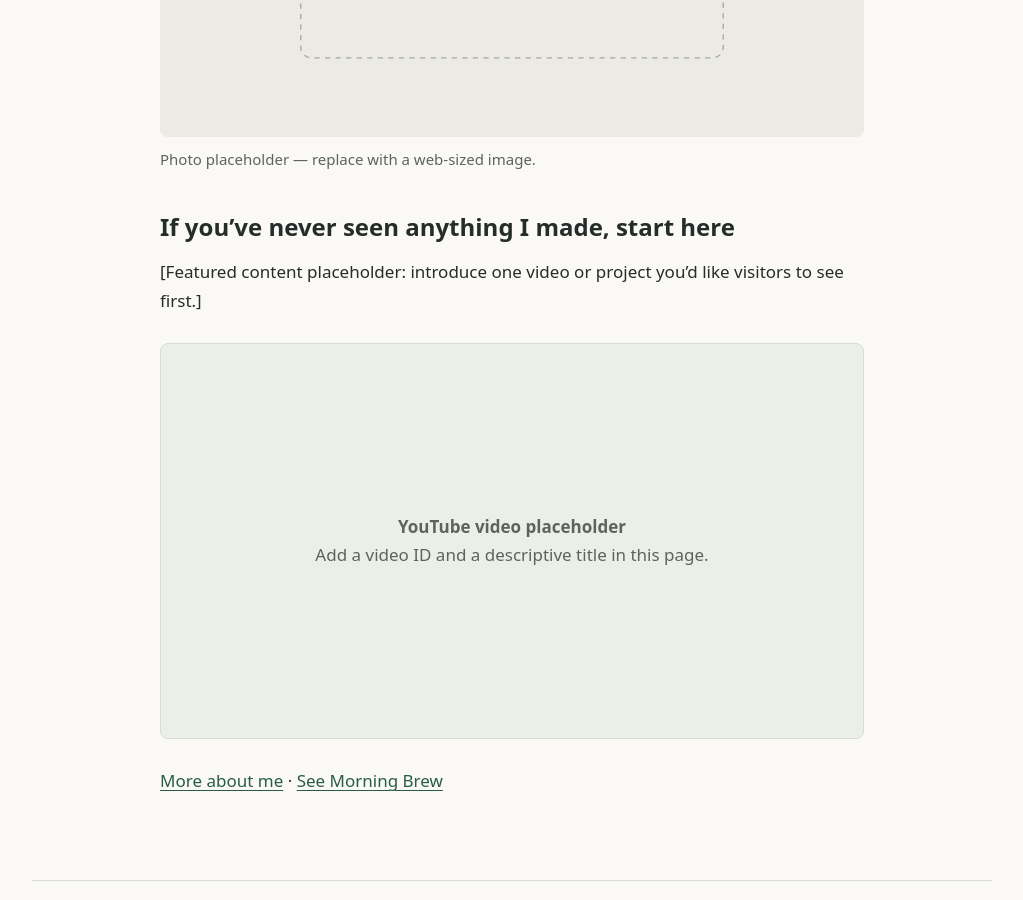
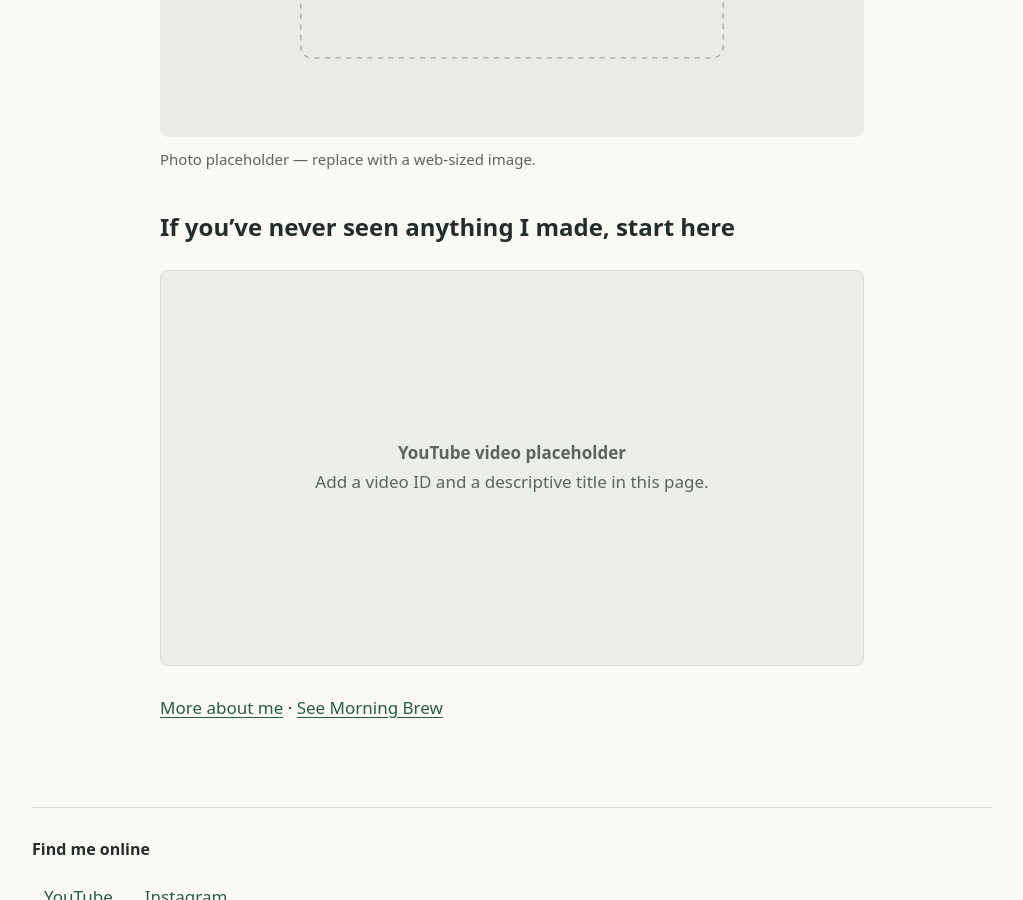
Before and after one commit to macyagilliam/macyagilliam, a Jekyll site: the page built from index.md, in a window 1280 px wide and 900 px high, scrolled down 780 px. Shown: the whole window, without its empty margins (128-1151 px from the left). Built offline with Jekyll 4.4.1, drawn with Linux system fonts in a browser that asks for light colours.

Commit message:
Remove the start-here section placeholder text

```diff
--- a/index.md
+++ b/index.md
@@ -10,8 +10,6 @@ My Morning Brew content centers human interest stories in the world of business.
 
 ## If you’ve never seen anything I made, start here
 
-[Featured content placeholder: introduce one video or project you’d like visitors to see first.]
-
 {% include youtube.html id="" title="Featured video — replace with a descriptive title" %}
 
 [More about me]({{ '/about/' | relative_url }}) · [See Morning Brew]({{ '/morning-brew/' | relative_url }})
```
